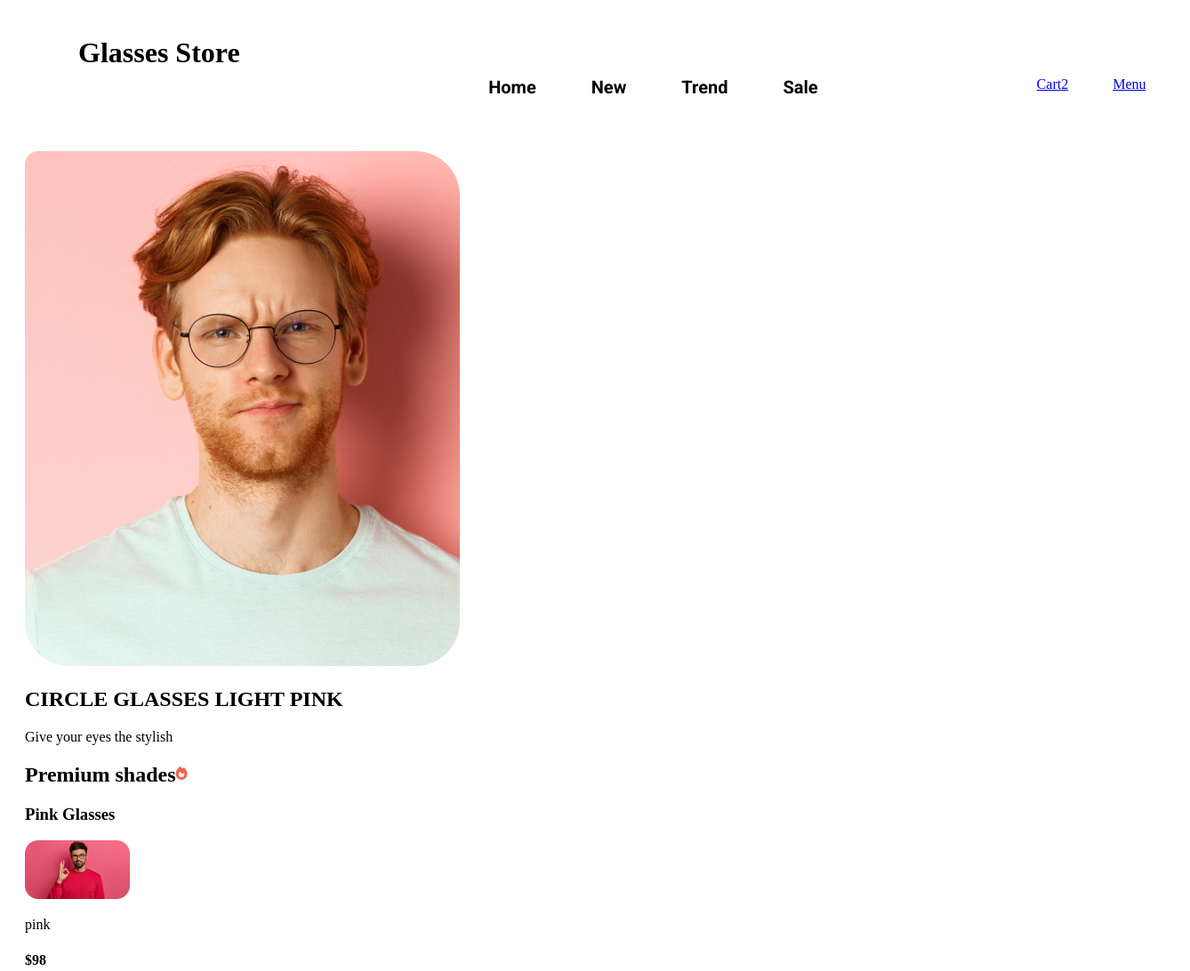
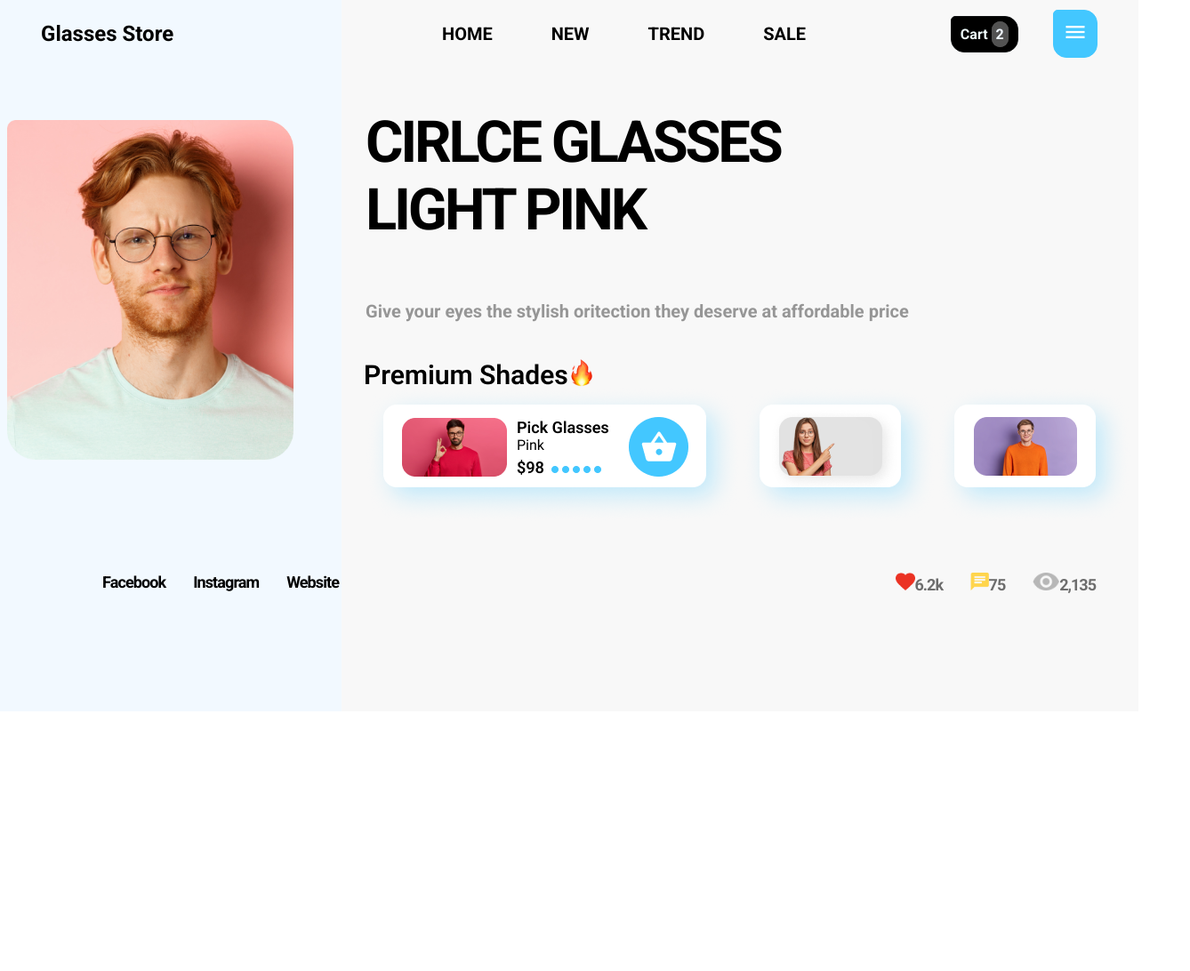
Before and after one commit to LauraPik/Laura3.github.io, a plain HTML site: page index.html in a window 1280 px wide. Shown: the top 1092 px of the page at 89% size, 1338 px wide, since content can reach past the window. After the commit the page ends 800 px from the top, so only its background shows below. Drawn offline with Linux system fonts and the light colour scheme; a web font is replaced by a local one.

Commit message:
Add files via upload

```diff
--- a/CSS/style.css
+++ b/CSS/style.css
@@ -1,62 +1,172 @@
-header{
-    display:flex;
+*{
+    box-sizing: border-box;
 }
-
+body{
+    background-color: F2F9FF;
+    height: 100%;
+    background: linear-gradient(to left, #f8f8f8 70%, #F2F9FF 30%);
+}
 .main{
-    width: 100%;.
-    font-family: 'Roboto Mono', monospace;
-    box-sizing: border-box;
-    margin: 20px;
-}
-
-
-.logo1{
-    display: flex;
-    width: 30%;
-    padding-left: 60px;
-}
-.nav{
-    width: 60%;
-    height: 70px;
-
+    width: 100%;
+    height: 80vh;
+    font-family: 'Roboto', sans-serif;
 
 }
-.nav ul li{
-    list-style: none;
-    float: left;
+header{
+    display: flex;
+    align-items: center;
+    justify-content: space-around;
+    flex-wrap: wrap;
+}
+.logo h1{
+    font-size: 24px;
+    font-style: normal;
+    font-weight: 700;
+    line-height: normal;
+}
+nav{
+    width: 60%;
     display: flex;
     justify-content: center;
     align-items: center;
-
 }
-.nav ul li a{
+nav ul li{
+    display: inline;
+    margin-left: 62px;
+}
+nav ul li a{
     text-decoration: none;
-    margin-top: 50px;
-    margin-left: 62px;
     color: #000;
     font-family: Roboto;
     font-size: 20px;
     font-style: normal;
     font-weight: 700;
     line-height: normal;
-    display: flex;
-    justify-content: space-between;
-    align-items: center;
+}
+.menu{
+    border: 1px solid #0c0e0f;;
+    border-radius: 5px 15px 15px 15px;
+    margin-left: -37px;
+    padding: 10px;
+    background-color: black;
 
 }
-.logo2{
-  display: flex;
-  width: 10%;
+.menu p{
+    display: inline;
 
 }
 .menu p a{
+    text-decoration: none;
+    background-color: black;
+    color: azure;
+}
+.menu1{
+    border: 1px solid #43C7FF;;
+    border-radius: 5px 15px 15px 15px;
+    margin-left: -37px;
+    padding: 10px;
+    background-color:#43C7FF ;
+}
+.menu .cart2{
+    border: 1px solid #525252;
+    border-radius: 20px;
+    background-color:#525252;
+    padding: 4px;
+    color: aliceblue;
+}
+.content{
     display: flex;
-    padding: 50px;
-    list-style: none;
-
+    flex-direction: row-reverse;
+    align-items: center;
 }
-.cart{
+main{
+    display: flex;
+    justify-content: flex-start;
+    align-items: flex-start;
+    flex-direction: column;
+    justify-content: space-between;
+}
+main article h1{
+    display: flex;
+    align-items: space-between;
+    font-size: 65px;
+    width: 80%;
+    height: 15vh;
+    gap: 5;
+    color: #000;
+    font-size: 65px;
+    font-style: normal;
+    font-weight: 700;
+    line-height: normal;
+    letter-spacing: -3.25px;
+}
+main article p{
+    color: #969696;
+    font-size: 20px;
+    font-style: normal;
+    line-height: normal;
+    height: 68px;
     display: flex;
     justify-content: center;
     align-items: center;
 }
+main .img{
+    display: flex;
+    justify-content: center;
+    align-content: center;
+    flex-direction: row-reverse;
+}
+main section{
+    display: flex;
+    justify-content: space-between;
+
+}
+.content .img1 img{
+    width: 80%;
+}
+footer{
+    display: flex;
+}
+.list{
+    width: 50%;
+    display: flex;
+    justify-content: flex-start;
+    align-items: flex-start;
+    padding: 40px;
+
+}
+.list ul li{
+    display: inline;
+}
+.list ul li a{
+    text-decoration: none;
+    color: #000;
+    font-size: 18px;
+    font-style: normal;
+    font-weight: 700;
+    line-height: normal;
+    letter-spacing: -0.9px;
+    margin-left: 27px;
+}
+.list2{
+    width: 50%;
+    display: flex;
+    justify-content: flex-end;
+    align-items: flex-end;
+    padding: 40px;
+}
+.list2 ul li{
+    display: inline;
+    color: #6D6D6D;
+    font-size: 18px;
+    font-style: normal;
+    font-weight: 700;
+    line-height: normal;
+    letter-spacing: -1px;
+    margin-left: 27px;
+
+}
+.list2 ul li img{
+
+    height: 20px;
+}
--- a/index.html
+++ b/index.html
@@ -5,78 +5,70 @@
     <meta name="viewport" content="width=device-width, initial-scale=1.0">
     <title>Document</title>
     <link rel="stylesheet" href="CSS/style.css" class="rel">
-    <script src="https://kit.fontawesome.com/dd44a47c91.js" crossorigin="anonymous"></script>
     <link rel="preconnect" href="https://fonts.googleapis.com">
     <link rel="preconnect" href="https://fonts.gstatic.com" crossorigin>
-    <link href="https://fonts.googleapis.com/css2?family=Bebas+Neue&family=Croissant+One&family=Dela+Gothic+One&family=Domine&family=Fuggles&family=Kenia&family=Libre+Baskerville:ital@1&family=Martian+Mono:wght@300&family=Noto+Sans&family=Noto+Serif+TC:wght@600&family=Noto+Serif:wght@500&family=Onest:wght@300&family=Oswald:wght@300&family=Pacifico&family=Playfair+Display:ital@0;1&family=Raleway:ital,wght@1,700&family=Roboto+Mono:ital,wght@1,200&family=Roboto+Slab:wght@400;600;700;800&family=Roboto:ital,wght@0,100;0,700;1,500&family=Sedgwick+Ave+Display&family=Skranji&family=Young+Serif&display=swap" rel="stylesheet">
+    <link href="https://fonts.googleapis.com/css2?family=Montserrat:wght@300;600;800&family=Poppins:wght@600&family=Raleway:wght@300&family=Roboto:wght@700&display=swap" rel="stylesheet">
 </head>
 <body>
     <div class="main">
         <header class="logo">
-            <div class="logo1">
                 <h1>Glasses Store</h1>
+                <nav>
+                    <ul>
+                        <li><a href="#">HOME</a></li>
+                        <li><a href="#">NEW</a></li>
+                        <li><a href="#">TREND</a></li>
+                        <li><a href="#">SALE</a></li>
+                    </ul>
+                </nav>
+            <div class="menu">
+                <p><a href="#">Cart</a></p>
+                <p class="cart2">2</p>
             </div>
-            <div class="nav">
-                <ul>
-                    <li><a href="#">Home</a></li>
-                    <li><a href="#">New</a></li>
-                    <li><a href="#">Trend</a></li>
-                    <li><a href="#">Sale</a></li>
-                </ul>
-
+            <div class="menu1">
+                <img src="CSS/IMG/Menu.png" alt="menu">
             </div>
-        <div class="logo2">
-            <div class="cart">
-                <p><a href="#">Cart</a></p>
-                <p><a href="#">2</a></p>
+        </header>
+        <div class="content">
+        <main>
+            <article class="heading">
+                <h1>CIRLCE GLASSES LIGHT PINK</h1>
+            </article>
+            <article class="par1">
+                <p>Give your eyes the stylish oritection they deserve at affordable price</p>
+            </article>
+            <section class="par2">
+                <img src="css/IMG/Premium Shades🔥.png" alt="shades">
+            </section>
+            <section class="img">
+                <img src="css/IMG/p1.png" alt="price">
+                <img src="css/IMG/p2.png" alt="girl">
+                <img src="css/IMG/p3p3red.png" alt="guy">
+            </section>
+        </main>
+        <section>
+            <div class="img1">
+                <img src="css/IMG/headshot-g-disappointed-staring-with-disapprov 1cover.png" alt="guy stearing">
             </div>
-            <div class="menu">
-                <p><a href="#">Menu</a></p>
-            </div>
-        </div>
-        </header>
-        <div>
-            <img src="CSS/IMG/headshot-g-disappointed-staring-with-disapprov 1main.png" alt="">
-        </div>
-        <div class="content">
-            <article class="info1">
-                <h2>CIRCLE GLASSES LIGHT PINK</h2>
-                <p>Give your eyes the stylish</p>
-            </article>
-            <section>
-                <h2>Premium shades<i class="fa-solid fa-fire fa-2xs" style="color: #f66151;"></i></h2>
-            </section>
-            <section class="buttons">
-                <div>
-                    <h3>Pink Glasses</h3>
-                    <img src="CSS/IMG/red-modelll 1red.jpg" alt="Red">
-                    <p>pink</p>
-                    <h4>$98</h4>
-                </div>
-                <div>
-                    <p><img src="CSS/IMG/p2p1 centre.png"></p>
-                </div>
-                <div>
-                    <p><img src="CSS/IMG/p1left.jpg"></p>
-                </div>
-            </section>
+        </section>
         </div>
         <footer>
-            <div>
+            <div class="list">
                 <ul>
-                    <li>Facebook</li>
-                    <li>Instagram</li>
-                    <li>Website</li>
+                    <li><a href="#">Facebook</a></li>
+                    <li><a href="#">Instagram</a></li>
+                    <li><a href="#">Website</a></li>
                 </ul>
             </div>
-            <div>
+            <div class="list2">
                 <ul>
-                    <li><img src="CSS/IMG/Heart.jpg">6.2k</li>
-                    <li><img src="CSS/IMG/SMS.jpg">75</li>
-                    <li><img src="CSS/IMG/Eye.jpg">2,135</li>
+                    <li><img src="css/IMG/heart.png" alt="heart">6.2k</li>
+                    <li><img src="css/IMG/SMS.png" alt="sms">75</li>
+                    <li><img src="css/IMG/EYE.png" alt="eye">2,135</li>
                 </ul>
             </div>
         </footer>
     </div>
+
 </body>
 </html>
```
Also changed, not shown: CSS/IMG/EYE.png (added), CSS/IMG/Menu.png (added), CSS/IMG/Premium Shades🔥.png (added), CSS/IMG/SMS.png (added), CSS/IMG/headshot-g-disappointed-staring-with-disapprov 1cover.png (added), CSS/IMG/heart.png (added), CSS/IMG/p1.png (added), CSS/IMG/p2.png (added), CSS/IMG/p3p3red.png (added).
